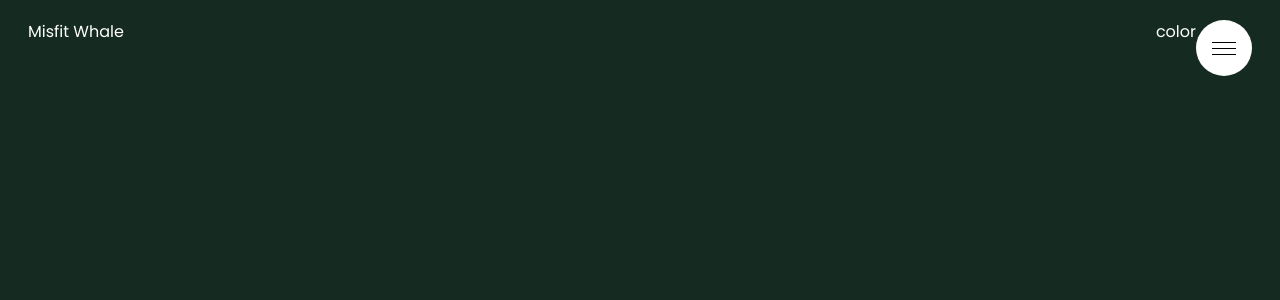
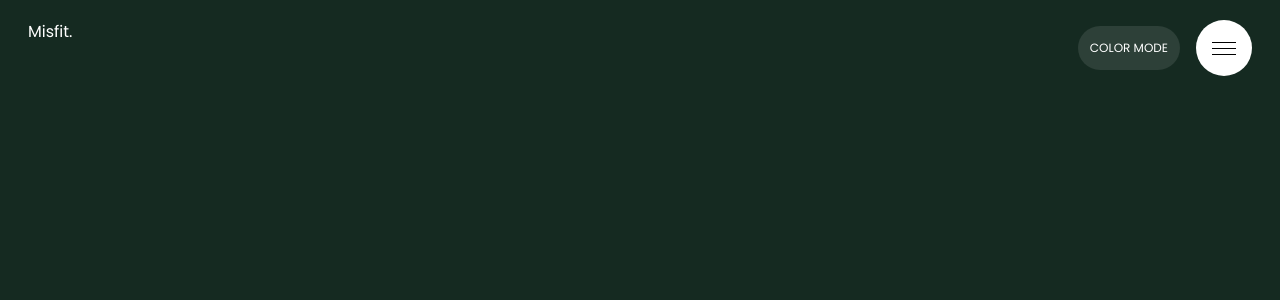
Before and after one commit to sudhir9297/portfolio-v1, a Next.js app: page / in a window 1280 px wide. Shown: the top 300 px of the page. Built offline with nearby package versions, Linux system fonts and the light colour scheme.

Commit message:
added UI for color mode

```diff
--- a/components/ColorModeButton/index.jsx
+++ b/components/ColorModeButton/index.jsx
@@ -1,7 +1,39 @@
 import React from 'react';
 
-function ColorModeButton() {
-  return <div>ColorModeButton</div>;
+function ColorModeButton({ handleClick, value }) {
+  return (
+    <div onClick={handleClick}>
+      <div
+        className={`h-[44px] cursor-pointer bg-white bg-opacity-10 mx-4 flex items-center rounded-r-full rounded-l-full transition duration-500 ease-out hover:bg-opacity-30`}
+      >
+        <div
+          className={` flex ${
+            value ? 'w-[80px] px-2 ' : 'w-0 px-0'
+          } transition-width duration-1000 ease-out overflow-hidden`}
+        >
+          <div
+            className={` w-4 h-4 rounded-full mx-1 ${
+              value ? 'opacity-1 rotate-45' : 'opacity-0 rotate-0'
+            }  transition duration-150 ease-out`}
+            style={{
+              background:
+                'linear-gradient(to right, #244234 0%, #244234 50%, #fff 50%, #fff 100%)',
+            }}
+          />
+          <div
+            className={`w-4 h-4 rounded-full mx-1 ${
+              value ? 'opacity-1' : 'opacity-0'
+            } transition duration-150 ease-out`}
+            style={{
+              background:
+                'linear-gradient(to right, #52120C 0%, #52120C 50%, #fff 50%, #fff 100%)',
+            }}
+          />
+        </div>
+        <div className="text-xs px-3 opacity-1">COLOR MODE</div>
+      </div>
+    </div>
+  );
 }
 
 export default ColorModeButton;
--- a/components/Header/index.jsx
+++ b/components/Header/index.jsx
@@ -1,13 +1,14 @@
 import React from 'react';
 import Hamburger from '../Hamburger';
+import ColorModeButton from '../ColorModeButton';
 
 function Header() {
   return (
     <div className="pt-5">
       <div className="flex justify-between mx-7  pb-6">
-        <div>Misfit Whale</div>
-        <div className="flex justify-between">
-          <div>color</div>
+        <div>Misfit.</div>
+        <div className="flex justify-between items-center">
+          <ColorModeButton />
           <Hamburger />
         </div>
       </div>
--- a/tailwind.config.js
+++ b/tailwind.config.js
@@ -1,5 +1,4 @@
-const { fontFamily } = require('tailwindcss/defaultTheme');
-
+const { fontFamily, transitionProperty } = require('tailwindcss/defaultTheme');
 module.exports = {
   content: [
     './pages/**/*.{js,ts,jsx,tsx}',
@@ -11,6 +10,9 @@ module.exports = {
         sans: ['var(--font-poppins)', ...fontFamily.sans],
         anton: 'Anton, sans-serif',
       },
+      transitionProperty: {
+        width: 'width',
+      },
     },
   },
   plugins: [],
```
